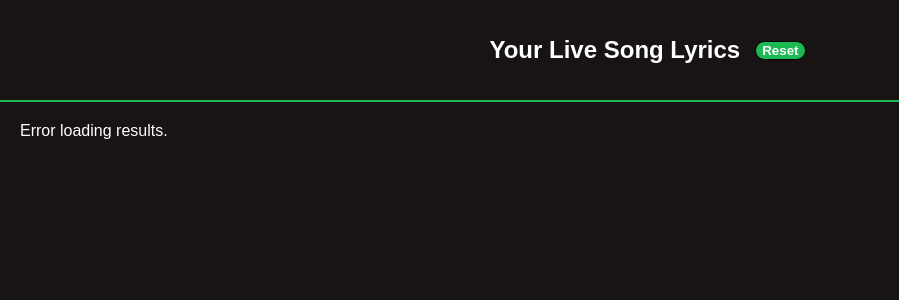
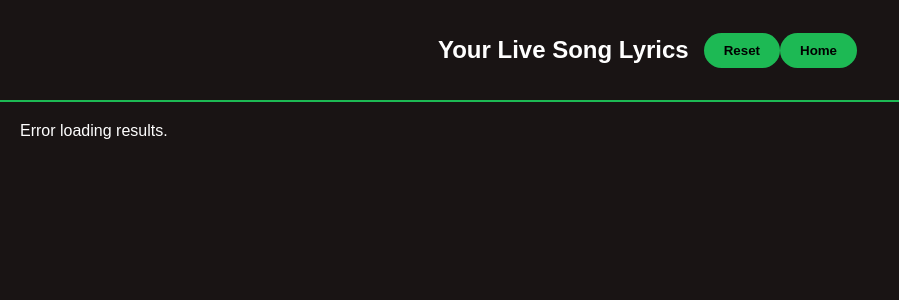
Before and after one commit to Thom-Pryde/SpotifyWebApp, a Flask app: template spotify_app/templates/findlyrics.html in a window 1280 px wide. Shown: the top 300 px of the page, without its empty margins (0-899 px from the left). Run offline with Flask 2, Linux system fonts and the light colour scheme; the template is opened without the code that fills it, so the values that code supplies are empty.

Commit message:
small fix

```diff
--- a/spotify_app/static/css/stylesFL.css
+++ b/spotify_app/static/css/stylesFL.css
@@ -4,13 +4,24 @@
   color: white;
   padding: 20px;
 }
-#Reset-Button {
+/* #Reset-Button {
   background-color: #1db954;
   border: 1px solid #040404;
   border-radius: 20px;
   color: rgb(255, 255, 255);
   font-weight: bold;
   cursor: pointer;
+} */
+#Reset-Button {
+  background-color: #1db954;
+  color: rgb(0, 0, 0);
+  border: none;
+  padding: 10px 20px;
+  font-weight: bold;
+  cursor: pointer;
+  border-radius: 80px;
+  text-align: center;
+  text-decoration: none;
 }
 
 .Title {
@@ -50,3 +61,20 @@
   line-height: 1.5;
   color: white;
 }
+.home_button {
+  background-color: #1db954;
+  color: rgb(0, 0, 0);
+  border: none;
+  padding: 10px 20px;
+  font-weight: bold;
+  cursor: pointer;
+  border-radius: 80px;
+  text-align: center;
+  text-decoration: none;
+}
+.home_button:hover {
+  background-color: #14833b;
+  transform: scale(1.1);
+  transition-property: transform;
+  transition-duration: 0.1s;
+}
--- a/spotify_app/templates/findlyrics.html
+++ b/spotify_app/templates/findlyrics.html
@@ -22,6 +22,15 @@
       <div class="button-container">
         <button id="Reset-Button">Reset</button>
       </div>
+      <div class="button-separator">
+        <button
+          href="/"
+          class="home_button"
+          onclick="window.location.href='/'"
+        >
+          Home
+        </button>
+      </div>
     </div>
 
     <div id="lyrics-Container"></div>
--- a/spotify_app/templates/homepage.html
+++ b/spotify_app/templates/homepage.html
@@ -55,13 +55,13 @@
         </li>
 
 
-        <li>
+        <!-- <li>
           <a
             href="{{ '/playlist' if logged_in else '#' }}"
             class="{{ 'nav-link disabled' if not logged_in else 'nav-link' }}"
             >Playlists</a
           >
-        </li>
+        </li> -->
         <!-- <li>
 
           <a
@@ -92,7 +92,7 @@
               <img src="{{ profilepic }}" alt="profile picture" class = "profile_pic">
              <div class = "profile_text">
               <!-- <h2 class = "profile_name">{{ name }}</h2> -->
-                <p class = "followers">{{ followers }} followers</p>
+                <!-- <p class = "followers">{{ followers }} followers</p> -->
               </div>
             </div>
         </div>
```
Also changed, not shown: spotify_app/static/js/homescreen.js (deleted), spotify_app/static/js/logout.js (deleted).
